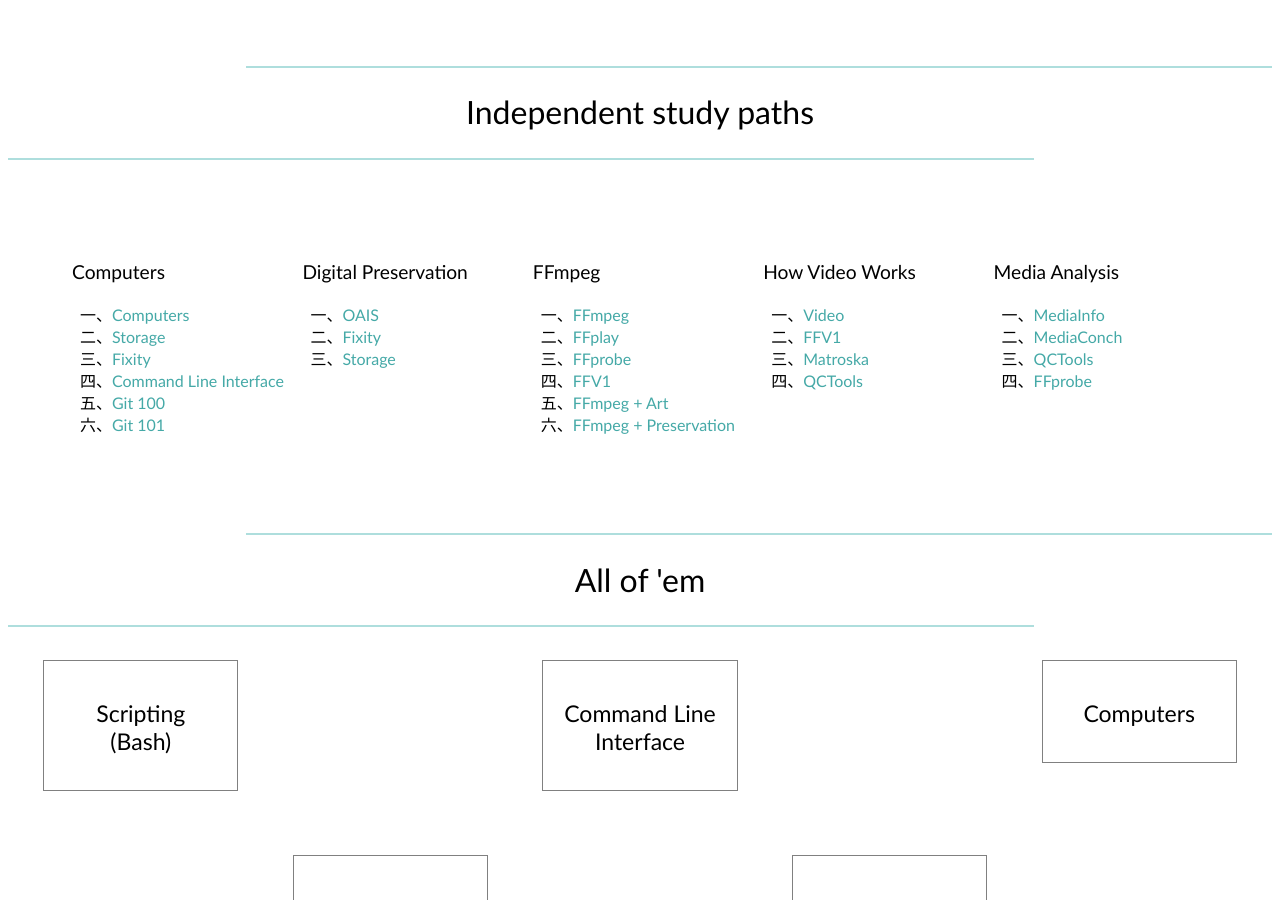
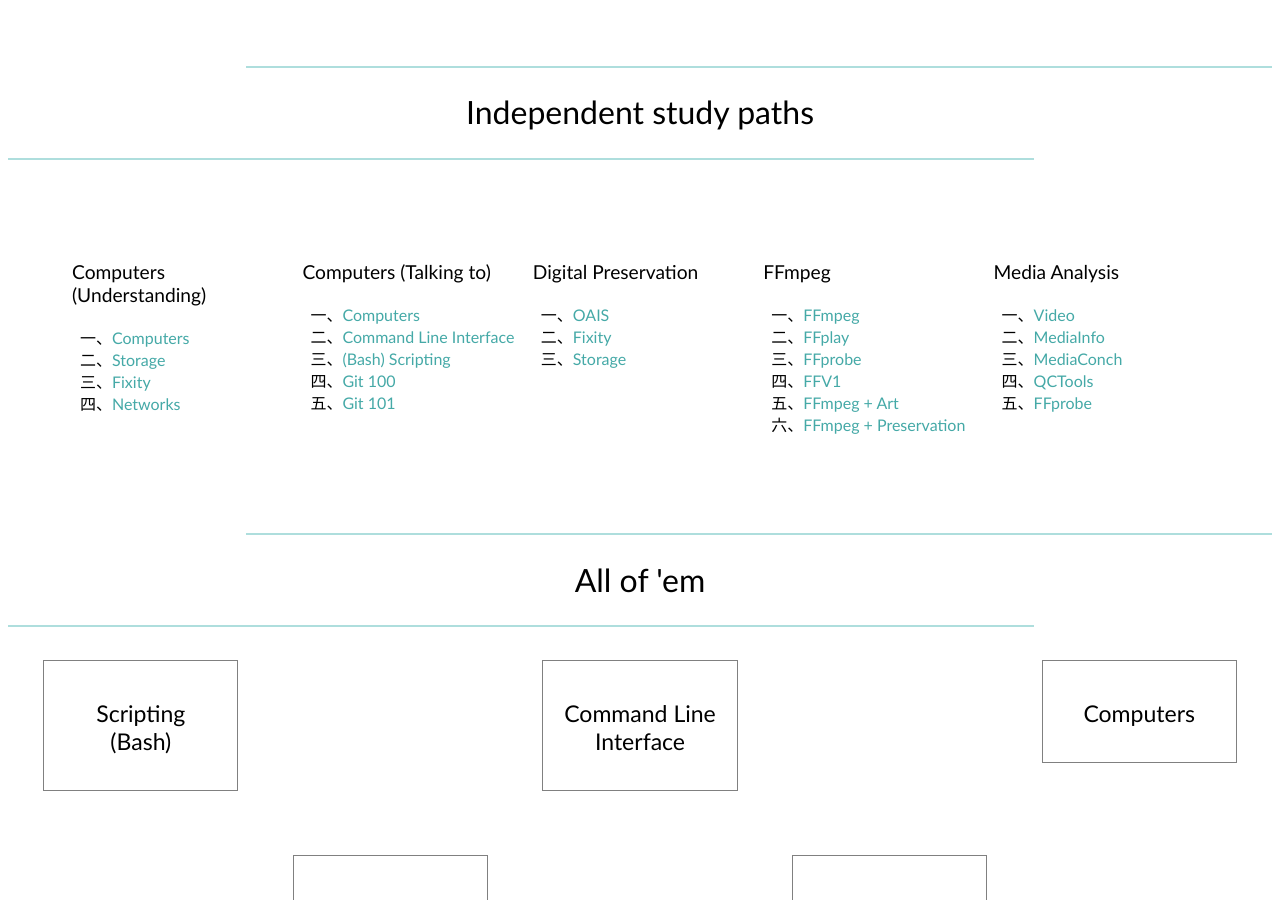
Before and after one commit to ablwr/avpres-training, a Jekyll site: the page built from index.html, in a window 1280 px wide and 900 px high, scrolled down 670 px. Built offline with Jekyll 4.4.1, drawn with Linux system fonts in a browser that asks for light colours.

Commit message:
rearrange topic paths

```diff
--- a/index.html
+++ b/index.html
@@ -28,12 +28,22 @@
 <br>
 <div class="suggest">
   <div class="suggestions">
-    <h3>Computers</h3>
+    <h3>Computers (Understanding)</h3>
     <ul>
       <li><a target="_blank" href="{{ site.baseurl }}/presentations/computers">Computers</a></li>
       <li><a target="_blank" href="{{ site.baseurl }}/presentations/storage.html">Storage</a></li>
       <li><a target="_blank" href="{{ site.baseurl }}/presentations/fixity.html">Fixity</a></li>
+      <li><a target="_blank" href="{{ site.baseurl }}/presentations/networks.html">Networks</a></li>
+      <!-- <li><a target="_blank" href="{{ site.baseurl }}/presentations/databases.html">Databases</a></li> -->
+      <!-- <li><a target="_blank" href="{{ site.baseurl }}/presentations/metadata.html">Metadata</a></li> -->
+    </ul>
+  </div>
+  <div class="suggestions">
+    <h3>Computers (Talking to)</h3>
+    <ul>
+      <li><a target="_blank" href="{{ site.baseurl }}/presentations/computers">Computers</a></li>
       <li><a target="_blank" href="{{ site.baseurl }}/presentations/cli.html">Command Line Interface</a></li>
+      <li><a target="_blank" href="{{ site.baseurl }}/presentations/bash-scripting.html">(Bash) Scripting</a></li>
       <li><a target="_blank" href="{{ site.baseurl }}/presentations/git-on-github.html">Git 100</a></li>
       <li><a target="_blank" href="{{ site.baseurl }}/presentations/git.html">Git 101</a></li>
     </ul>
@@ -61,17 +71,9 @@
     </ul>
   </div>
   <div class="suggestions">
-    <h3>How Video Works</h3>
+    <h3>Media Analysis</h3>
     <ul>
       <li><a target="_blank" href="{{ site.baseurl }}/presentations/video.html">Video</a></li>
-      <li><a target="_blank" href="{{ site.baseurl }}/presentations/ffv1.html">FFV1</a></li>
-      <li><a target="_blank" href="{{ site.baseurl }}/presentations/matroska.html">Matroska</a></li>
-      <li><a target="_blank" href="{{ site.baseurl }}/presentations/qctools.html">QCTools</a></li>
-    </ul>
-  </div>
-  <div class="suggestions">
-    <h3>Media Analysis</h3>
-    <ul>
       <li><a target="_blank" href="{{ site.baseurl }}/presentations/mediainfo">MediaInfo</a></li>
       <li><a target="_blank" href="{{ site.baseurl }}/presentations/mediaconch.html">MediaConch</a></li>
       <li><a target="_blank" href="{{ site.baseurl }}/presentations/qctools.html">QCTools</a></li>
```
